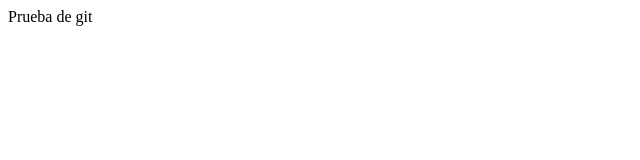
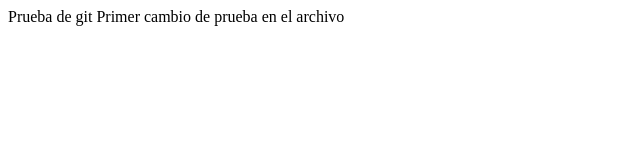
Before and after one commit to candelariaruiz/Ejemplo_de_repositorio, a plain HTML site: page index.html in a window 1280 px wide. Shown: the whole page, without its empty margins (0-640 px from the left). Drawn offline with Linux system fonts and the light colour scheme.

```diff
--- a/index.html
+++ b/index.html
@@ -5,5 +5,6 @@
 </head>
 <body>
 	Prueba de git
+	Primer cambio de prueba en el archivo
 </body>
 </html>
```
